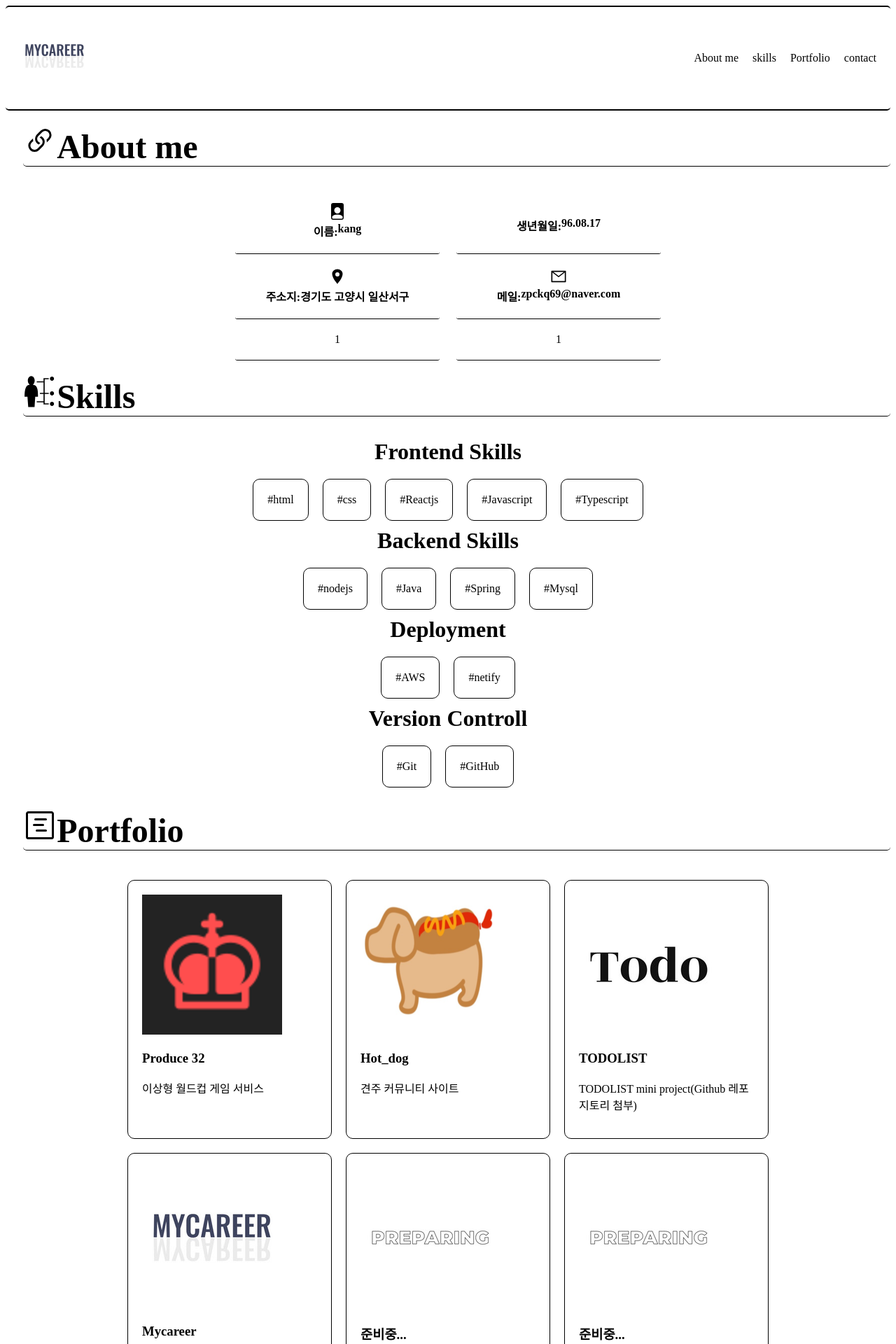
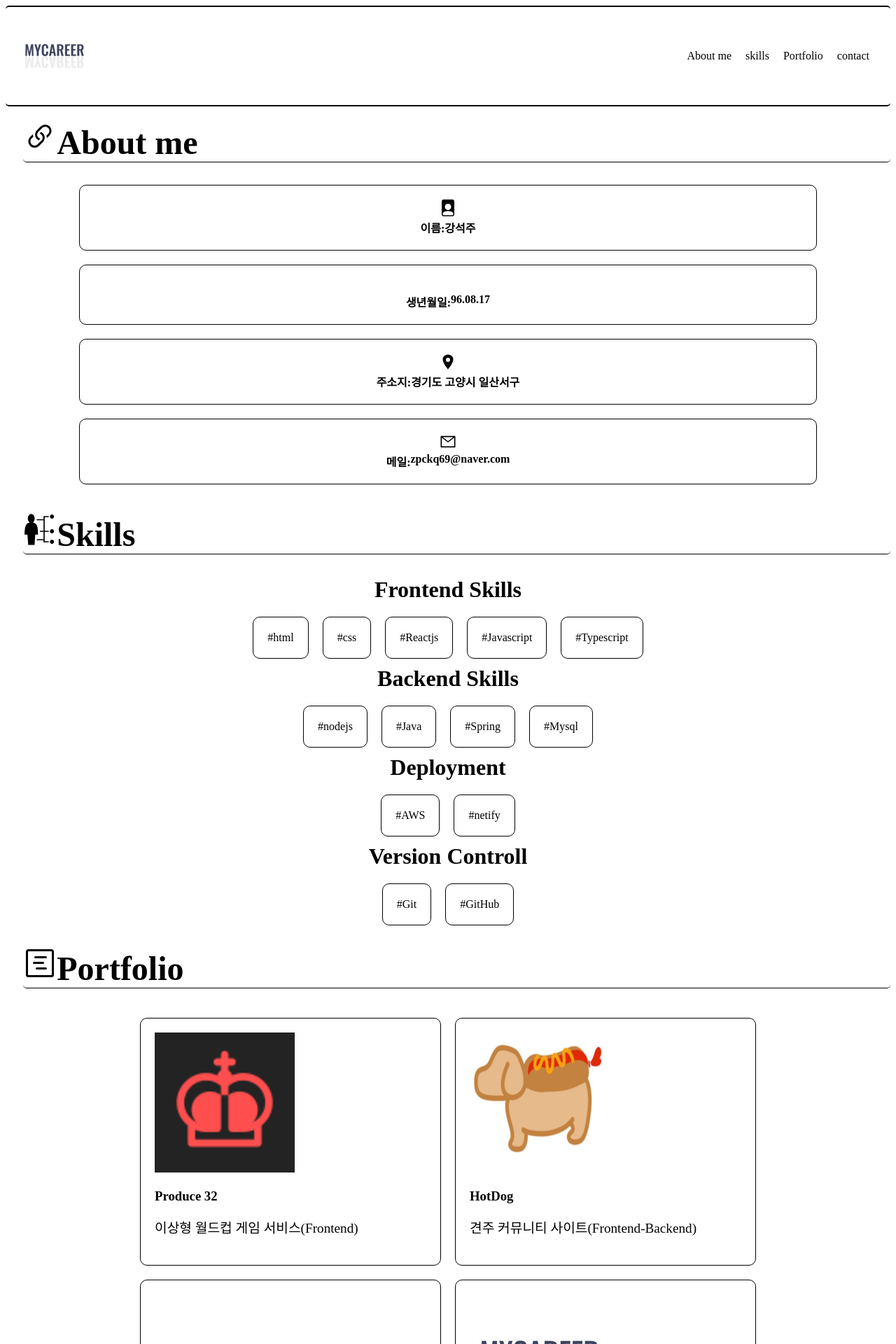
Before and after one commit to kangseokjooo/Mycareer, a React (Create React App) app in the folder mycareer-app/: page / in a window 1280 px wide. Shown: the top 1920 px of the page at 70% size. Built offline with nearby package versions, Linux system fonts and the light colour scheme; some icons are missing.

Commit message:
feat,refactor,style:Mycareer

```diff
--- a/mycareer-app/public/index.html
+++ b/mycareer-app/public/index.html
@@ -24,7 +24,7 @@
       work correctly both with client-side routing and a non-root public URL.
       Learn how to configure a non-root public URL by running `npm run build`.
     -->
-    <title>React App</title>
+    <title>Mycareer</title>
   </head>
   <body>
     <noscript>You need to enable JavaScript to run this app.</noscript>
--- a/mycareer-app/src/Footer/Footer.tsx
+++ b/mycareer-app/src/Footer/Footer.tsx
@@ -20,11 +20,17 @@ const MailFont = styled.div`
   line-height: 2;
   display: flex;
   align-items: center;
+  @media (max-width: 768px){
+    display: none;
+  }
 `;
 
 const ContactFont = styled.div`
   font-size: 24px;
   line-height: 1.2;
+  @media (max-width: 768px){
+    display: none;
+  }
 `;
 
 const GithubLink = styled.a`
--- a/mycareer-app/src/Header/Header.tsx
+++ b/mycareer-app/src/Header/Header.tsx
@@ -1,5 +1,7 @@
+import React, { useState } from 'react';
 import styled from 'styled-components';
 import logo from '../img/Logo.jpg';
+
 
 const Navbar = styled.div`
   display: flex;
@@ -10,6 +12,12 @@ const Navbar = styled.div`
   border-top: 2px solid #000000;
   border-bottom: 2px solid #000000;
   border-radius: 5px;
+
+  @media (max-width: 768px) {
+    flex-direction: column;
+    align-items: center;
+    padding: 10px;
+  }
 `;
 
 const Logo = styled.div`
@@ -17,6 +25,9 @@ const Logo = styled.div`
   font-weight: bold;
   cursor: pointer;
   color: #000000;
+  display: flex;
+  align-items: center;
+
   img {
     width: 100px;
     height: auto;
@@ -24,75 +35,119 @@ const Logo = styled.div`
   }
 `;
 
-const NavList = styled.ul`
-  display: flex;
+const HamburgerIcon = styled.div`
+  cursor: pointer;
+  font-size: 24px;
+  display: none;
+
+  @media (max-width: 768px) {
+    position: absolute;
+    margin-left: 95%;
+    margin-top: 5%;
+    margin-right: 5%;
+    display: block;
+  }
+`;
+
+const NavList = styled.ul<{menuopen:boolean}>`
+  display: ${({ menuopen }) => (menuopen ? 'flex' : 'none')};
+  flex-direction: column;
   list-style: none;
   margin: 0;
   padding: 0;
+
+  @media (min-width: 769px) {
+    flex-direction: row;
+    display: flex;
+    align-items: center;
+  }
 `;
 
 const NavItem = styled.li`
   margin-left: 20px;
+  margin-top: 10px;
+
+  @media (min-width: 769px) {
+    margin-left: 0;
+    margin-top: 0;
+  }
 `;
 
 const NavLink = styled.a`
   text-decoration: none;
   color: #000000;
-  &:hover{
-    box-shadow: 0 0 10px rgba(0, 0, 0, 0.2);
+  padding: 10px;
+
+  &:hover {
+    background-color: #f0f0f0;
     border-radius: 5px;
   }
 `;
 
 export default function Header() {
-  const handleLogo = () => {
-    window.location.reload();
+  const [menuopen, setmenuopen] = useState(false);
+
+  const handleMenuToggle = () => {
+    console.log(menuopen);
+    setmenuopen(!menuopen);
   };
-  const handleContact=()=>{
+
+  const handleContact = () => {
     const contactSection = document.getElementById('contact');
     if (contactSection) {
       contactSection.scrollIntoView({ behavior: 'smooth' });
     }
+  };
+
+  const handlePortfolio = () => {
+    const portfolioSection = document.getElementById('portfolio');
+    if (portfolioSection) {
+      portfolioSection.scrollIntoView({ behavior: 'smooth' });
     }
-  const handlePortfolio=()=>{
-    const portfolioSection=document.getElementById('portfolio')
-    if(portfolioSection){
-      portfolioSection.scrollIntoView({behavior:'smooth'})
+  };
+
+  const handleSkills = () => {
+    const skillsSection = document.getElementById('skills');
+    if (skillsSection) {
+      skillsSection.scrollIntoView({ behavior: 'smooth' });
     }
+  };
+
+  const handleAbout = () => {
+    const aboutSection = document.getElementById('About me');
+    if (aboutSection) {
+      aboutSection.scrollIntoView({ behavior: 'smooth' });
     }
-  const handleSkills=()=>{
-    const skillsSection=document.getElementById('skills')
-    if(skillsSection){
-      skillsSection.scrollIntoView({behavior:'smooth'})
-    }
-  }
-  const handleAbout=()=>{
-    const aboutSection=document.getElementById('About me')
-    if(aboutSection){
-      aboutSection.scrollIntoView({behavior:'smooth'})
-    }
-  }
+  };
+
   return (
     <Navbar>
-      <Logo onClick={handleLogo}>
+      <Logo>
         <img src={logo} alt="Logo" />
       </Logo>
-      <nav>
-        <NavList>
+      <HamburgerIcon onClick={handleMenuToggle}>☰</HamburgerIcon>
+      <NavList menuopen={menuopen}>
         <NavItem>
-            <NavLink href="#About me" onClick={handleAbout}>About me</NavLink>
+          <NavLink href="#About me" onClick={handleAbout}>
+            About me
+          </NavLink>
         </NavItem>
         <NavItem>
-            <NavLink href="#skills" onClick={handleSkills}>skills</NavLink>
+          <NavLink href="#skills" onClick={handleSkills}>
+            skills
+          </NavLink>
         </NavItem>
         <NavItem>
-            <NavLink href="#Portfolio" onClick={handlePortfolio}>Portfolio</NavLink>
+          <NavLink href="#Portfolio" onClick={handlePortfolio}>
+            Portfolio
+          </NavLink>
         </NavItem>
         <NavItem>
-            <NavLink href="#contact" onClick={handleContact}>contact</NavLink>
+          <NavLink href="#contact" onClick={handleContact}>
+            contact
+          </NavLink>
         </NavItem>
       </NavList>
-      </nav>
     </Navbar>
   );
 }
--- a/mycareer-app/src/Main/Main.tsx
+++ b/mycareer-app/src/Main/Main.tsx
@@ -48,7 +48,6 @@ const MainSkillWrap = styled.div`
     margin-top: 20px;
     border-radius: 10px;
     border: 1px solid black;
-    cursor: pointer;
     display: flex;
     align-items: center;
     transition: background-color 0.3s, transform 0.3s;
@@ -100,13 +99,13 @@ const skillIcons: any = {
 
 const PortfolioSection = styled.div`
   display: flex;
-  justify-content: center;
   flex-wrap: wrap;
   margin: 20px;
+  justify-content :center ;
 `;
 
 const PortfolioCard = styled.div`
-  width: 250px;
+  width: calc(33.33% - 20px);
   padding: 20px;
   margin: 10px;
   border-radius: 10px;
@@ -117,26 +116,32 @@ const PortfolioCard = styled.div`
   &:hover {
     transform: scale(1.05);
   }
+
   @media (max-width: 768px) {
-    width: 220px;
+    width: 50%;
   }
 `;
 const AboutMeWrap = styled.div`
   display: flex;
-  flex-direction: row;
-  flex-wrap: wrap;
-  justify-content: space-around;
-  width: 50%;
+  flex-direction: column;
+  align-items: center;
+  width: 100%;
 `;
 
 const AboutmeInfo = styled.div`
-  border-bottom: 1px solid black;
-  border-radius: 3px;
-  width: 40%;
+  border: 1px solid black;
+  border-radius: 10px;
+  width: 80%;
   text-align: center;
   padding: 20px;
+  margin-bottom: 20px;
 `;
-
+const ContentPtag=styled.p`
+  font-size: larger;
+  @media (max-width: 768px){
+    font-size: medium;
+  }
+`
 export default function Main() {
   const [selectedSkill, setSelectedSkill] = useState<string | null>(null);
   const [isModalOpen, setIsModalOpen] = useState<boolean>(false);
@@ -155,39 +160,40 @@ export default function Main() {
   const portfolioItems = [
     {
       title: "Produce 32",
-      content: "이상형 월드컵 게임 서비스",
+      content: "이상형 월드컵 게임 서비스(Frontend)",
       logo: project1,
-      tool: ["html", "javascript", "css", "netlify"],
+      tool: ["Html", "Javascript", "Css", "Netlify"],
       role: ["Footer제작", "Page 반응형"],
       url: "https://amazing-gingersnap-47354c.netlify.app",
     },
     {
-      title: "Hot_dog",
-      content: "견주 커뮤니티 사이트",
+      title: "HotDog",
+      content: "견주 커뮤니티 사이트(Frontend-Backend)",
       logo: project2,
-      tool: ["html", "javascript", "css", "node.js", "Aws", "CLOUDTYPE"],
+      tool: ["Html", "Javascript", "Css", "Node.js", "Aws", "CLOUDTYPE"],
       role: [
         "주제 선정",
         "마이페이지 구현",
         "로그인,로그아웃 구현",
         "게시판 댓글기능 구현",
+        "DB 관계도 구현"
       ],
       url: "https://port-0-kdt9-hotdog-iciy2almixca8s.sel5.cloudtype.app/",
     },
     {
       title: "TODOLIST",
-      content: "TODOLIST mini project(Github 레포지토리 첨부)",
+      content: "TODOLIST mini project(Github 레포지토리 첨부)(Frontend-Backend)",
       logo: project3,
       tool: ["React.js", "styled-components"],
-      role: ["Todolist 전체 구현"],
+      role: ["Todolist 기능 전체 구현"],
       url: "https://github.com/kangseokjooo/Todolistminiproject",
     },
     {
       title: "Mycareer",
-      content: "React Portfolio web app",
+      content: "개인 포트폴리오 사이트(Frontend)",
       logo: project4,
-      tool: [],
-      role: [],
+      tool: ["React.js",'TypeScript',"styled-components"],
+      role: ["Header,Footer,Main 컴포넌트 구현","전체 페이지 반응형"],
       url: "",
     },
     {
@@ -227,7 +233,7 @@ export default function Main() {
               <BsFillFilePersonFill style={{ fontSize: "24px" }} />
               <div style={{ display: "flex", justifyContent: "center" }}>
                 <div style={{ fontWeight: "900" }}>이름:</div>
-                <div style={{fontWeight:'900'}}>kang</div>
+                <div style={{fontWeight:'900'}}>강석주</div>
               </div>
             </AboutmeInfo>
             <AboutmeInfo>
@@ -251,8 +257,6 @@ export default function Main() {
                 <div style={{fontWeight:'900'}}>zpckq69@naver.com</div>
               </div>
             </AboutmeInfo>
-            <AboutmeInfo>1</AboutmeInfo>
-            <AboutmeInfo>1</AboutmeInfo>
           </AboutMeWrap>
         </div>
       </div>
@@ -340,7 +344,7 @@ export default function Main() {
             <PortfolioCard key={index} onClick={() => handleOpenModal(item)}>
               <img src={item.logo} alt="Logo" />
               <h3>{item.title}</h3>
-              <p>{item.content}</p>
+              <ContentPtag>{item.content}</ContentPtag>
             </PortfolioCard>
           ))}
         </PortfolioSection>
--- a/mycareer-app/src/index.tsx
+++ b/mycareer-app/src/index.tsx
@@ -2,6 +2,10 @@ import React from 'react';
 import ReactDOM from 'react-dom/client';
 import App from './App';
 
+
+if (process.env.NODE_ENV === 'production') {
+  console.error = () => {};
+}
 
 const root = ReactDOM.createRoot(
   document.getElementById('root') as HTMLElement
```
Also changed, not shown: mycareer-app/package.json (+9 -0 lines), mycareer-app/src/Main/Modal.tsx (+50 -21 lines), 1 other file (tests, documents, lock files or other folders). Lines whose indentation alone changed are shown as unchanged.
